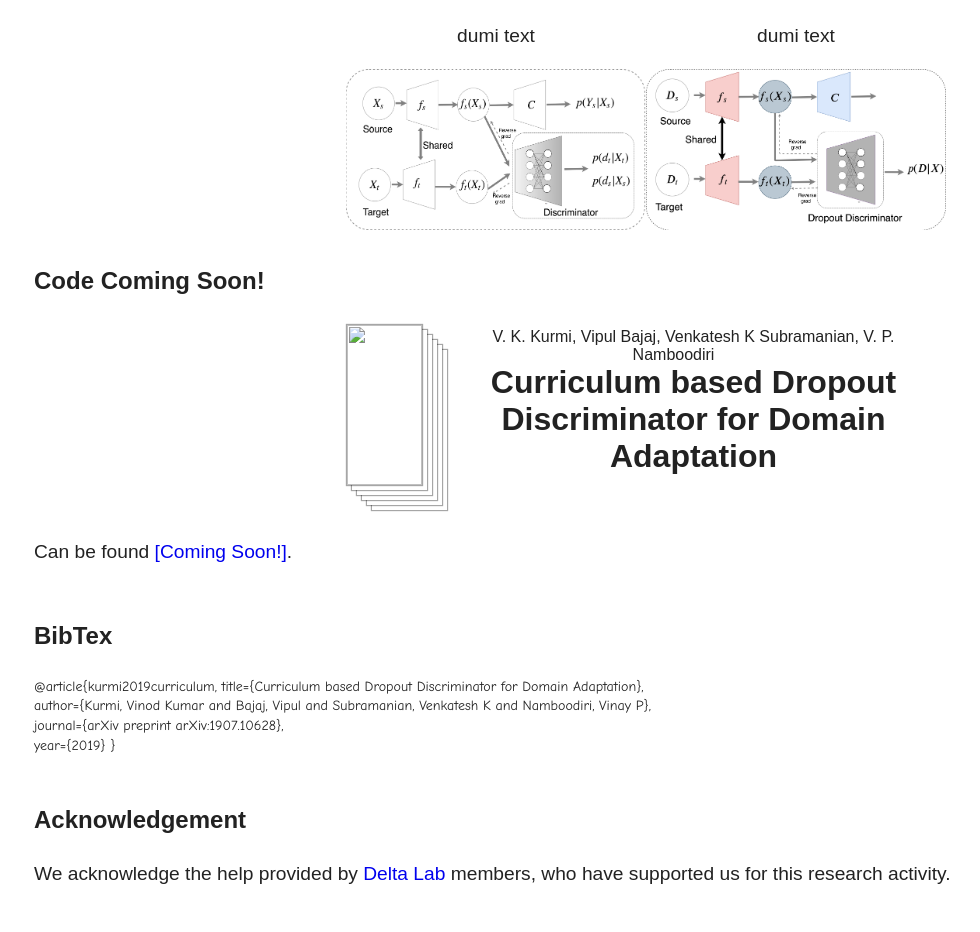
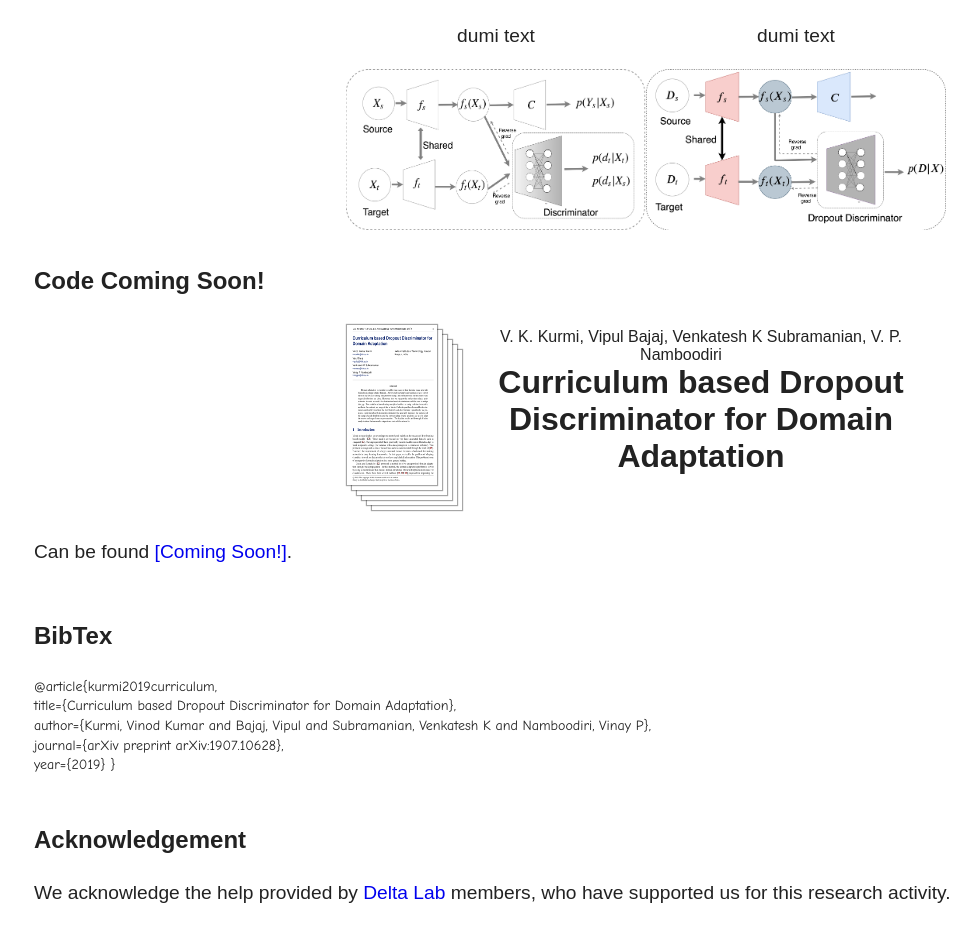
Before and after one commit to DelTA-Lab-IITK/CD3A, a plain HTML site: page index.html in a window 1280 px wide. Shown: the part 1768-2700 px from the top of the page, without its empty margins (11-991 px from the left). Drawn offline with Linux system fonts and the light colour scheme.

Commit message:
Update index.html

```diff
--- a/index.html
+++ b/index.html
@@ -315,7 +315,7 @@
           	<center>
           	 <table width="600px" style="margin-left: %;">
           	 <tbody align="center"><tr>
-				  <td><a target="_blank" href="https://raw.githubusercontent.com/DelTA-Lab-IITK/CD3A/gh-pages/images/main_fig_final.png"><img class="layered-paper-big" style="height:160px" src="0215.png"></a></td>
+				  <td><a target="_blank" href="https://raw.githubusercontent.com/DelTA-Lab-IITK/CD3A/gh-pages/images/main_fig_final.png"><img class="layered-paper-big" style="height:160px" src="https://raw.githubusercontent.com/DelTA-Lab-IITK/CD3A/gh-pages/images/0215.png"></a></td>
 				  <td><span style="font-size:12pt; margin-left: 40px;">V. K. Kurmi, Vipul Bajaj, Venkatesh K Subramanian, V. P. Namboodiri<br>
 				  <b><span style="font-size:12pt; margin-left: 50px;">
 			<p class="sz20 bold no_margin" align="center" style="margin-left: 40px;">Curriculum based Dropout Discriminator for Domain Adaptation</span></b><br>
@@ -344,7 +344,7 @@
 	<div class="block_1" id="Bibtex">
 			<div class="">
 							<p class="sz15 bold">BibTex</p>
-							<p style="font-family: Comic Sans MS; font-size: 14px;">@article{kurmi2019curriculum,
+							<p style="font-family: Comic Sans MS; font-size: 14px;">@article{kurmi2019curriculum,<br>
 							 title={Curriculum based Dropout Discriminator for Domain Adaptation},<br>
 							 author={Kurmi, Vinod Kumar and Bajaj, Vipul and Subramanian, Venkatesh K and Namboodiri, Vinay P},<br>
 							 journal={arXiv preprint arXiv:1907.10628},<br>
```
